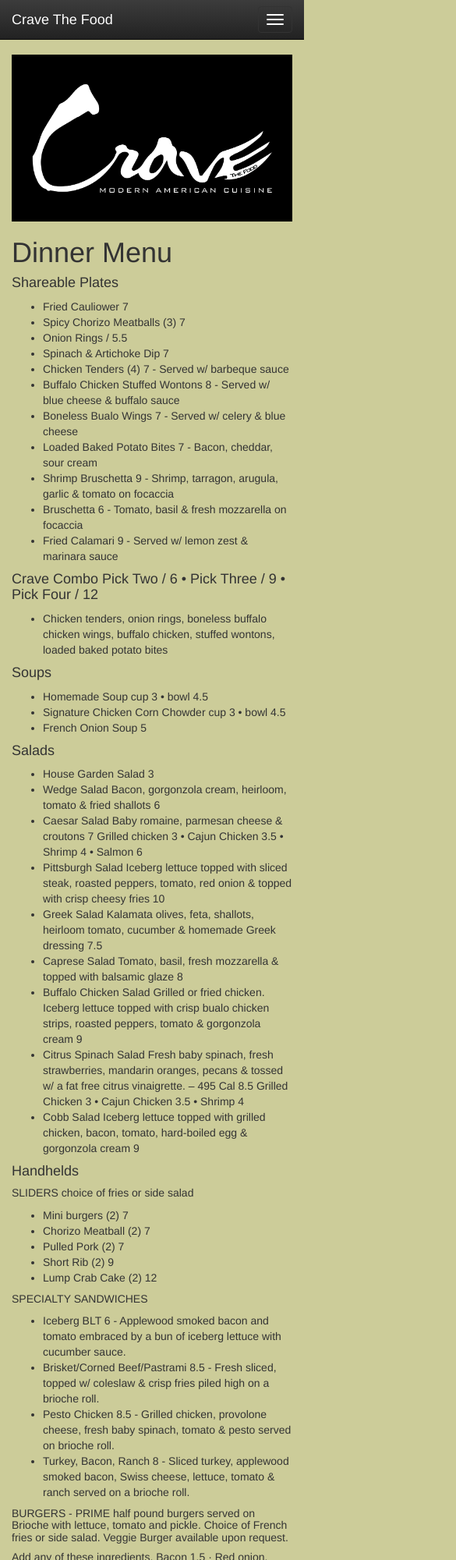
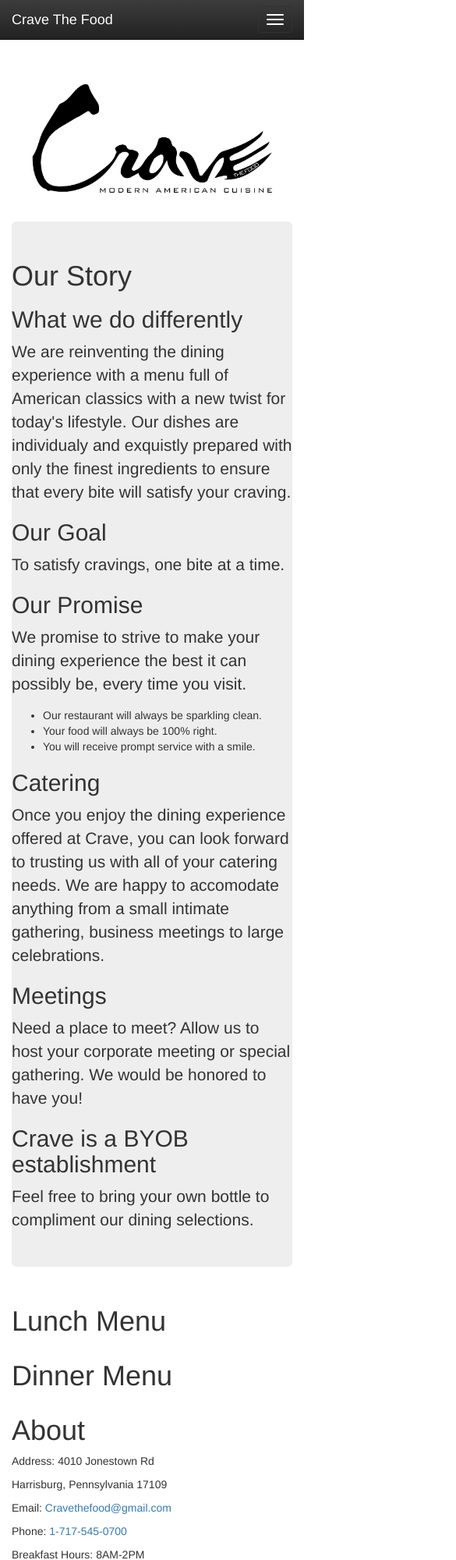
Before and after one commit to michaelsghattas/CraveTheFood, a plain HTML site: page Index.html in a window 390 px wide. Shown: the top 2000 px of the page at 78% size, 585 px wide, since content can reach past the window. Drawn offline with Linux system fonts and the light colour scheme.

Commit message:
Updated google map so that its responsive. Added our story section.  Need the pdf menu files sent as images still.

```diff
--- a/Index.html
+++ b/Index.html
@@ -23,13 +23,33 @@
     <!--Body Color-->
     <style>
         body {
-            background-color: #CCCC99;
+            <!-- background-color: #CCCC99; -->
         }
+        /* Flexible iFrame */
+
+        .Flexible-container {
+            position: relative;
+            padding-bottom: 56.25%;
+            padding-top: 30px;
+            height: 0;
+            overflow: hidden;
+        }
+
+            .Flexible-container iframe,
+            .Flexible-container object,
+            .Flexible-container embed {
+                position: absolute;
+                top: 0;
+                left: 0;
+                width: 100%;
+                height: 100%;
+            }
     </style>
 
     <title>Crave The Food</title>
 </head>
 <body>
+    <!-- Navbar Container-->
 
     <!-- Fixed top navbar -->
     <nav class="navbar navbar-inverse navbar-fixed-top">
@@ -56,25 +76,68 @@
                     </li>
                     <li><a href="#location">Location</a></li>
                     <li><a href="#about">About</a></li>
+                    <li><a href="#story">Our Story</a></li>
                 </ul>
                 <div class="navbar-text pull-right">
                     <a href="https://www.facebook.com/CraveTheFood?fref=ts"><i class="fa fa-facebook-square fa-2x"></i></a>
                     <a href="http://www.yelp.com/biz/crave-the-food-harrisburg"><i class="fa fa-yelp fa-2x"></i></a>
                 </div>
             </div>
-            <!--/.nav-collapse -->
         </div>
-        <!--/.container-->
+        <!--/.nav-collapse -->
     </nav>
+    <!--/.navbar container end-->
 
     <!--Logo Content Container-->
     <div class="container" id="home">
-        <img src="images/logo.JPG" class="img-responsive" />
+        <img src="images/logo_light.JPG" class="img-responsive" />
     </div>
     <!--/.container-->
 
+    <!--Our Story Content Container-->
+    <div class="container">
+        <div class="jumbotron" id="story">
+            <h1>Our Story</h1>
+            <h2>What we do differently</h2>
+            <p>We are reinventing the dining experience with a menu full of American classics with a new twist for today's lifestyle.
+                 Our dishes are individualy and exquistly prepared with only the finest ingredients to ensure that every bite will satisfy your craving.</p>
+            <h2>Our Goal</h2>
+            <p>To satisfy cravings, one bite at a time.</p>
+            <h2>Our Promise</h2>
+            <p>We promise to strive to make your dining experience the best it can possibly be, every time you visit.</p>
+            <ul>
+                <li>Our restaurant will always be sparkling clean.</li>
+                <li>Your food will always be 100% right.</li>
+                <li>You will receive prompt service with a smile.</li>
+            </ul>
+            <h2>Catering</h2>
+            <p>Once you enjoy the dining experience offered at Crave, you can look forward to trusting us with all of your catering needs.
+                We are happy to accomodate anything from a small intimate gathering, business meetings to large celebrations.</p>
+            <h2>Meetings</h2>
+            <p>Need a place to meet?  Allow us to host your corporate meeting or special gathering.  We would be honored to have you!</p>
+            <h2>Crave is a BYOB establishment</h2>
+            <p>Feel free to bring your own bottle to compliment our dining selections.</p>
+        </div>
+    </div>
+    <!--/.container-->
 
-    <!--Dinner Content Container-->
+    <!--Lunch Menu Content Container-->
+    <div class="container" id="lunch">
+        <h1>Lunch Menu</h1>
+    </div>
+    <!--Lunch /content container -->
+
+    <!--Dinner Menu Content Container-->
+    <div class="container" id="dinner">
+        <h1>Dinner Menu</h1>
+        <!--<object data="images/DinnerFront_Tabloid.pdf" type="application/pdf" height="900px" width="100%">
+            <a href="images/DinnerFront_Tabloid.pdf">images/DinnerFront_Tabloid.pdf</a>
+        </object>
+        <iframe src="images/DinnerFront_Tabloid.pdf" frameborder="0"></iframe>-->
+    </div>
+    <!--/.container-->
+
+    <!--Dinner Content Container
     <div class="container" id="dinner">
         <h1>Dinner Menu</h1>
         <section>
@@ -260,26 +323,26 @@
             </ul>
         </section>
     </div>
-    <!-- Dinner /content container-->
+    <!--Dinner /content container-->
 
     <!--ABOUT Content Container-->
     <div class="container" id="about">
         <h1>About</h1>
         <p>Address: 4010 Jonestown Rd</p>
         <p>Harrisburg, Pennsylvania 17109</p>
-        <p>Email: Cravethefood@gmail.com</p>
-        <p>Phone: (717)545-0700</p>
+        <p>Email: <a href="mailto:Cravethefood@gmail.com">Cravethefood@gmail.com</a></p>
+        <p>Phone: <a href="tel:+1-717-545-0700">1-717-545-0700</a></p>
         <p>Breakfast Hours: 8AM-2PM</p>
         <p>Lunch Hours: 11AM-4PM</p>
         <p>Dinner Hours: 4PM-10PM</p>
-        <p>Saturday & Sunday Brunch: 11AM-2PM</p>
+        <p>Saturday & Sunday Brunch: 10AM-2PM</p>
     </div>
     <!-- About /content container-->
 
     <!--LOCATION Content Container-->
     <div class="container" id="location">
         <h1>Location</h1>
-        <iframe src="https://www.google.com/maps/embed?pb=!1m18!1m12!1m3!1d3043.1104691591963!2d-76.82966798425255!3d40.29550607092652!2m3!1f0!2f0!3f0!3m2!1i1024!2i768!4f13.1!3m3!1m2!1s0x89c8c7583fc16a4b%3A0xc7b7956e09e5c723!2sCRAVE+THE+FOOD!5e0!3m2!1sen!2sus!4v1444796035513" width="800" height="600" frameborder="0" style="border: 0" allowfullscreen></iframe>
+        <iframe width="100%" height="450" frameborder="0" scrolling="no" marginheight="0" marginwidth="0" src="https://www.google.com/maps/embed?pb=!1m18!1m12!1m3!1d3043.1104691591963!2d-76.82966798425255!3d40.29550607092652!2m3!1f0!2f0!3f0!3m2!1i1024!2i768!4f13.1!3m3!1m2!1s0x89c8c7583fc16a4b%3A0xc7b7956e09e5c723!2sCRAVE+THE+FOOD!5e0!3m2!1sen!2sus!4v1444796035513"></iframe>
     </div>
     <!-- Location/content container-->
 </body>
```
Also changed, not shown: css/Custom.css (line endings or trailing spaces), images/logo_light.jpg (added).
